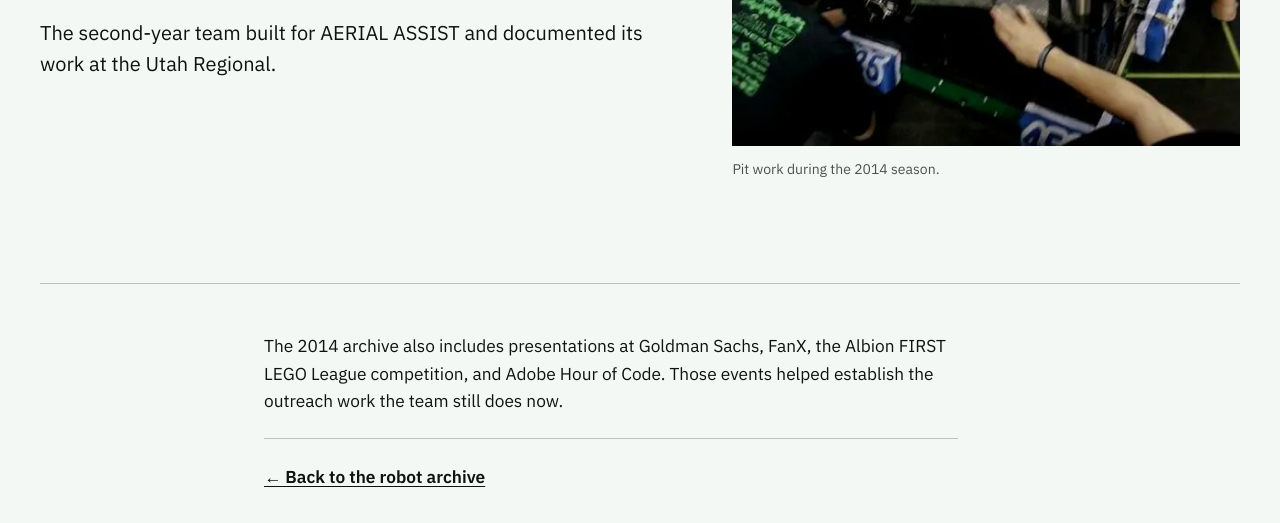
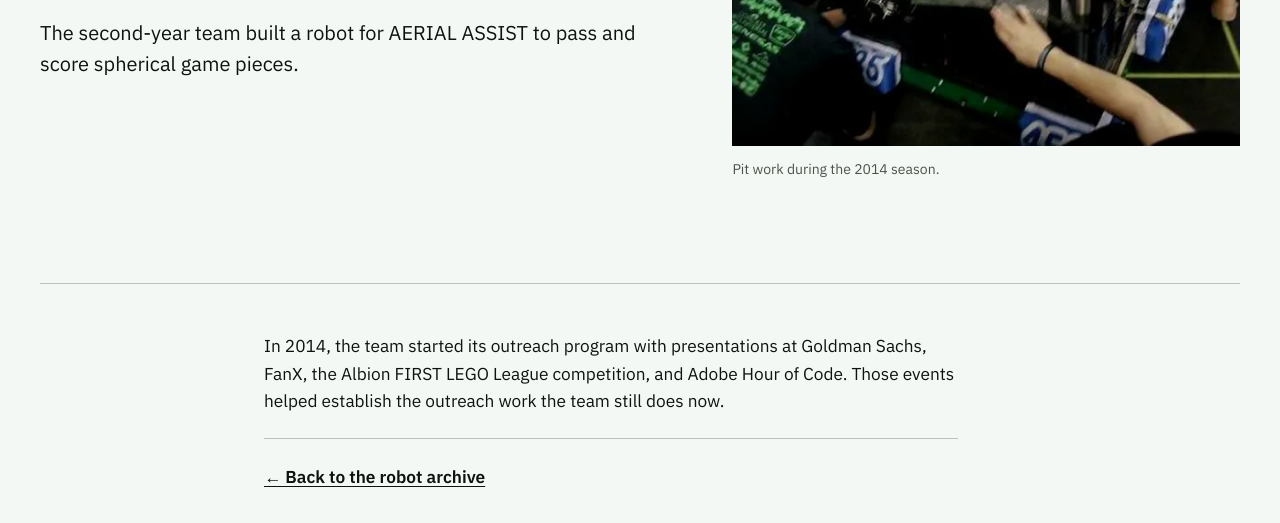
Before and after one commit to Team4585/Website, a plain HTML site: page robots/2014/index.html in a window 1280 px wide. Shown: the part 569-1092 px from the top of the page. Drawn offline with Linux system fonts and the light colour scheme.

Commit message:
fixed a few old roobt pages

```diff
--- a/robots/2014/index.html
+++ b/robots/2014/index.html
@@ -67,14 +67,14 @@
     <div class="detail-hero__copy">
       <p class="eyebrow">2014 · AERIAL ASSIST · Archive</p>
       <h1>The 2014 robot</h1>
-      <p class="lede">The second-year team built for AERIAL ASSIST and documented its work at the Utah Regional.</p>
+      <p class="lede">The second-year team built a robot for AERIAL ASSIST to pass and score spherical game pieces.</p>
     </div>
     <figure class="detail-hero__media">
       <img src="/assets/history/2014-robot.webp" alt="Husky Robotics students working around the 2014 robot in the pits" width="1200" height="800">
 <figcaption>Pit work during the 2014 season.</figcaption>    </figure>
   </header>
   <div class="article-body wrap-narrow">
-    <p>The 2014 archive also includes presentations at Goldman Sachs, FanX, the Albion FIRST LEGO League competition, and Adobe Hour of Code. Those events helped establish the outreach work the team still does now.</p>
+    <p>In 2014, the team started its outreach program with presentations at Goldman Sachs, FanX, the Albion FIRST LEGO League competition, and Adobe Hour of Code. Those events helped establish the outreach work the team still does now.</p>
 
     <p class="back-link"><a href="/robots/">← Back to the robot archive</a></p>
   </div>
```
Also changed, not shown: robots/2013/index.html (+1 -1 lines), robots/2015/index.html (+1 -1 lines).
